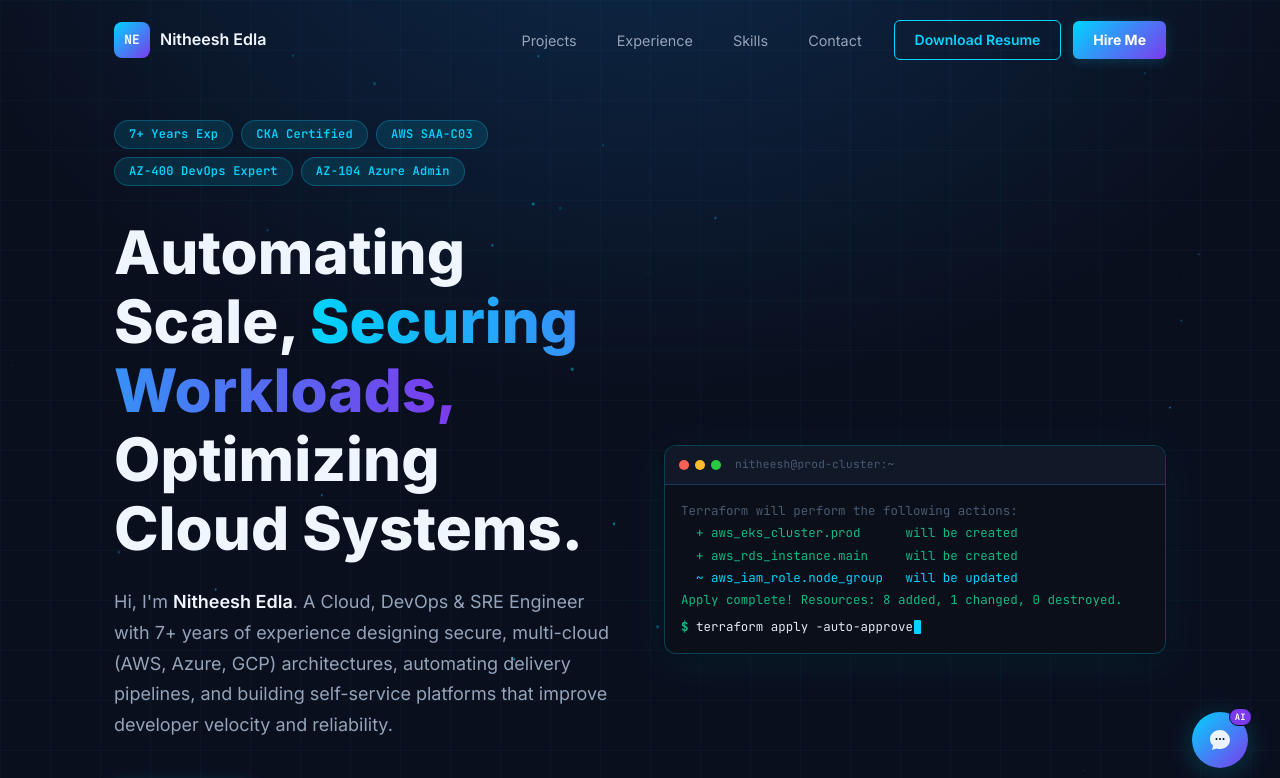
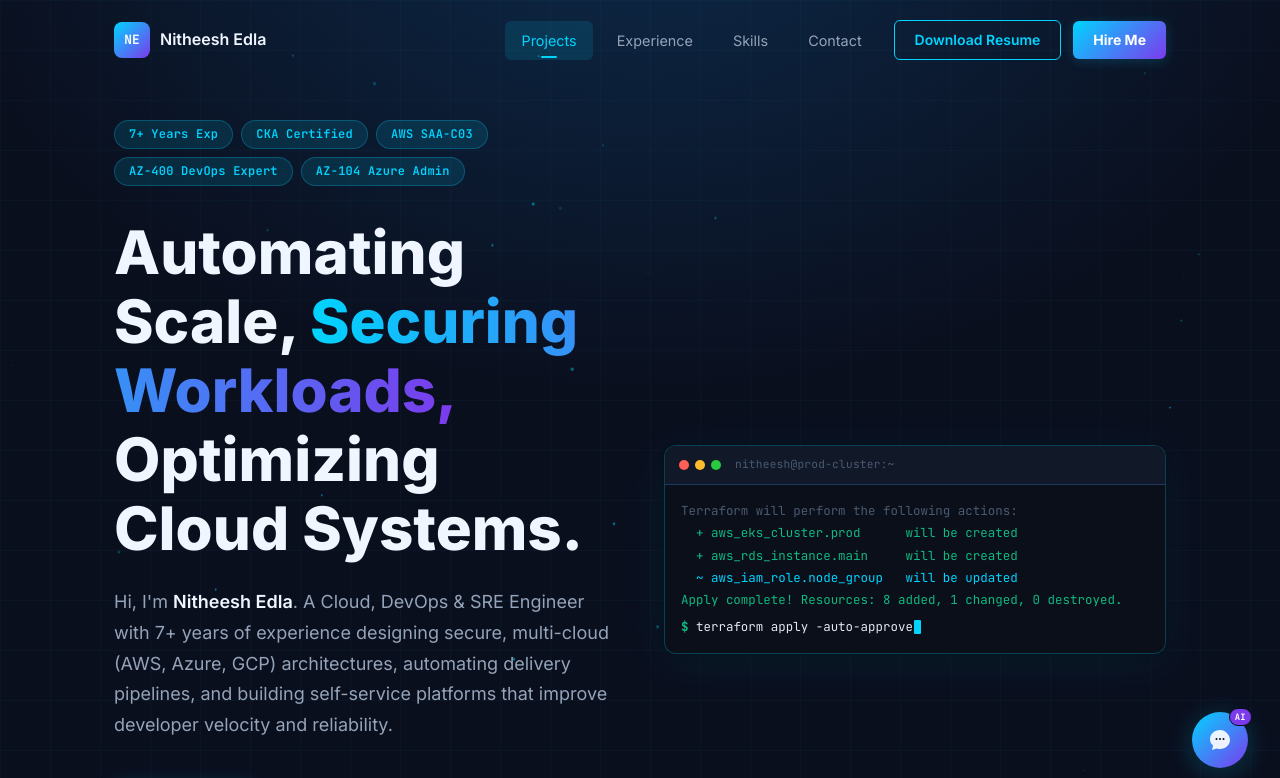
Before and after one commit to Nitheesh3009/portfolio, a Next.js app: page / in a window 1280 px wide. Shown: the top 778 px of the page. Built offline with nearby package versions, Linux system fonts and the light colour scheme; no server answers.

Commit message:
added nav bar highlighting

```diff
--- a/components/Navbar.js
+++ b/components/Navbar.js
@@ -3,20 +3,36 @@ import { useState, useEffect } from "react";
 import styles from "./Navbar.module.css";
 
 const links = [
-  { label: "Projects", href: "#projects" },
-  { label: "Experience", href: "#experience" },
-  { label: "Skills", href: "#skills" },
-  { label: "Contact", href: "#contact" },
+  { label: "Projects", href: "#projects", id: "projects" },
+  { label: "Experience", href: "#experience", id: "experience" },
+  { label: "Skills", href: "#skills", id: "skills" },
+  { label: "Contact", href: "#contact", id: "contact" },
 ];
 
 export default function Navbar() {
   const [scrolled, setScrolled] = useState(false);
   const [open, setOpen] = useState(false);
+  const [active, setActive] = useState("");
 
   useEffect(() => {
     const onScroll = () => setScrolled(window.scrollY > 40);
     window.addEventListener("scroll", onScroll);
     return () => window.removeEventListener("scroll", onScroll);
+  }, []);
+
+  useEffect(() => {
+    const observers = [];
+    links.forEach(({ id }) => {
+      const el = document.getElementById(id);
+      if (!el) return;
+      const obs = new IntersectionObserver(
+        ([entry]) => { if (entry.isIntersecting) setActive(id); },
+        { rootMargin: "-40% 0px -55% 0px", threshold: 0 }
+      );
+      obs.observe(el);
+      observers.push(obs);
+    });
+    return () => observers.forEach((o) => o.disconnect());
   }, []);
 
   return (
@@ -29,7 +45,12 @@ export default function Navbar() {
 
         <nav className={`${styles.links} ${open ? styles.open : ""}`}>
           {links.map((l) => (
-            <a key={l.href} href={l.href} className={styles.link} onClick={() => setOpen(false)}>
+            <a
+              key={l.href}
+              href={l.href}
+              className={`${styles.link} ${active === l.id ? styles.linkActive : ""}`}
+              onClick={() => setOpen(false)}
+            >
               {l.label}
             </a>
           ))}
--- a/components/Navbar.module.css
+++ b/components/Navbar.module.css
@@ -67,6 +67,24 @@
 .link:hover {
   color: var(--accent);
   background: var(--accent-glow);
+}
+
+.linkActive {
+  color: var(--accent);
+  background: var(--accent-glow);
+  position: relative;
+}
+
+.linkActive::after {
+  content: "";
+  position: absolute;
+  bottom: 2px;
+  left: 50%;
+  transform: translateX(-50%);
+  width: 16px;
+  height: 2px;
+  border-radius: 2px;
+  background: var(--accent);
 }
 
 .resumeBtn {
```
